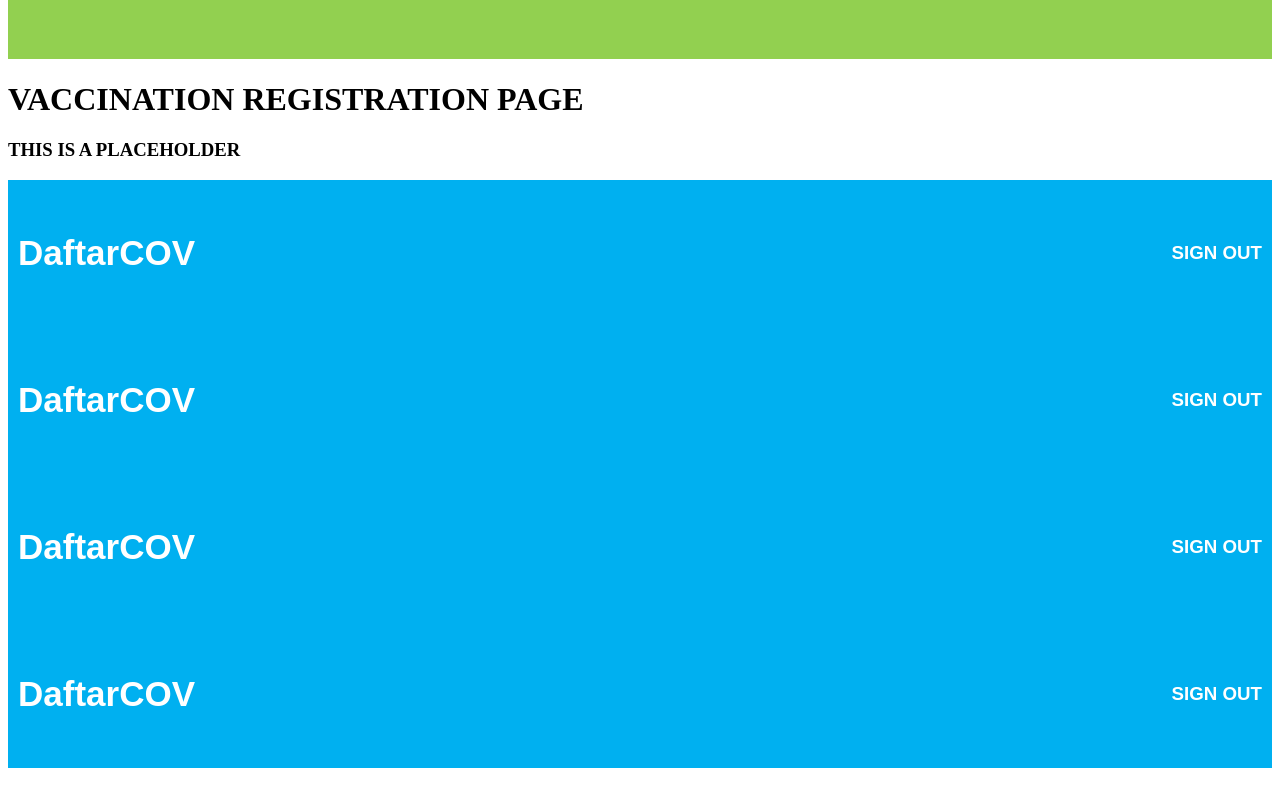
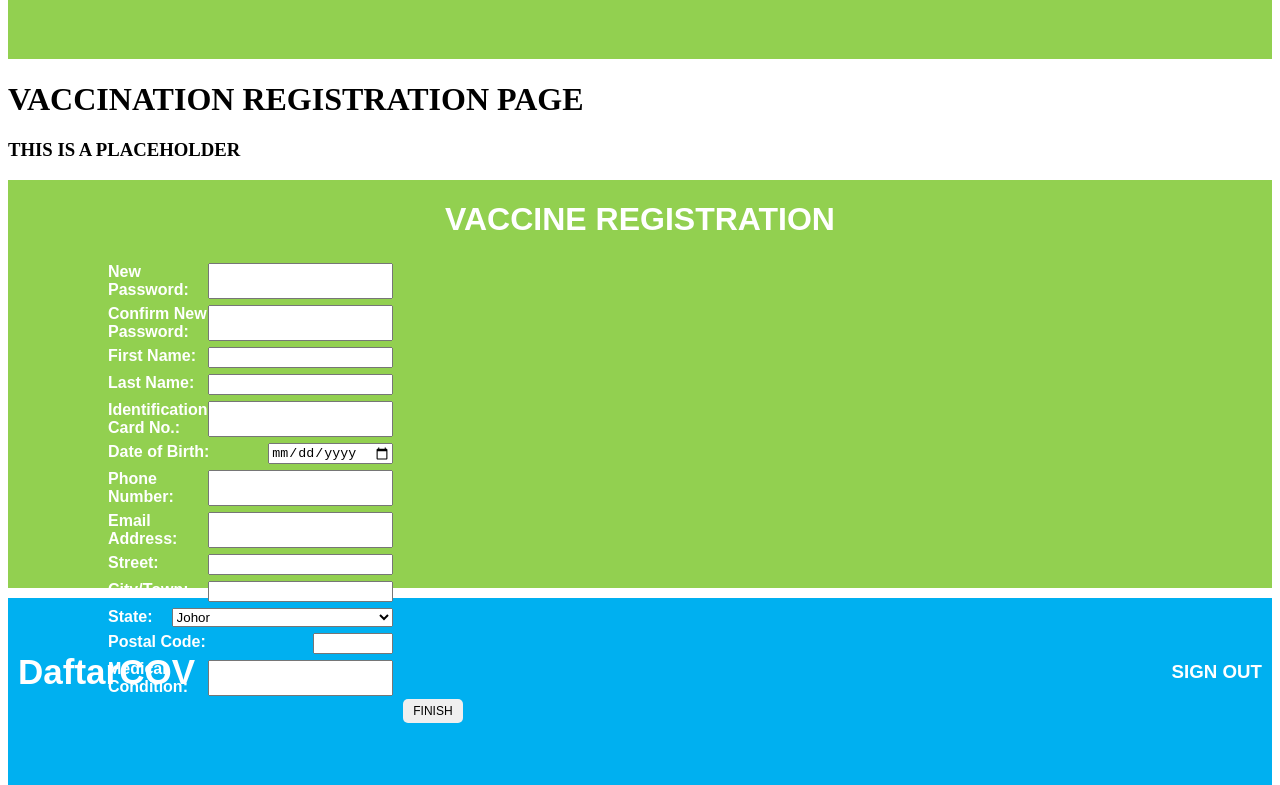
Before and after one commit to k7-github/DaftarCOV-App, a React (Create React App) app: page / in a window 1280 px wide. Shown: the part 652-1437 px from the top of the page. Built offline with nearby package versions, Linux system fonts and the light colour scheme.

Commit message:
Update page2-sign-up.js
signUpPage is renamed SignUpPage
as per naming convention.

```diff
--- a/src/components/page2-sign-up.js
+++ b/src/components/page2-sign-up.js
@@ -1,12 +1,209 @@
 import React from 'react'
+import { useState } from 'react'
 import Masthead from './masthead-green'
 import SignUp from './sign-up'
 
-export default function signUpPage () {
+export default function SignUpPage () {
+  const [formData, setFormData] = useState(
+    {
+      newPassword: "",
+      confirmPassword: "",
+      firstName: "",
+      lastName: "",
+      cardNo: "",
+      dateBirth: "",
+      phoneNo: "",
+      emailAddress: "",
+      street: "",
+      cityTown: "",
+      state: "",
+      postalCode: "",
+      medical: ""
+    }
+  )
+
+  function handleChange(event) {
+    const {name, value,} = event.target
+    setFormData(prevFormData => {
+        return {
+            ...prevFormData,
+            [name]: value
+        }
+    })
+}
+
+function handleSubmit(event) {
+  event.preventDefault()
+  // console.log(formData)
+}
   return (
     <div>
         <Masthead />
         <SignUp/>
+        <main className='signUpSection'>
+          <h1 class="inputTitle">VACCINE REGISTRATION</h1>
+          <form onSubmit={handleSubmit}>
+            <div className='inputLeft'>
+              <div class="inputField" id="newPassword">
+              {/* This is one of the many webforms in this page. */}
+                  <label htmlFor="newPassword">New Password: </label>
+                  <input
+                      onChange={handleChange}
+                      type="password"
+                      id="newPassword"
+                      name="newPassword"
+                      value={formData.newPassword}
+                      required />
+              </div>
+              <div class="inputField" id="confirmPassword">
+                  <label htmlFor="confirmPassword">Confirm New Password: </label>
+                  <input
+                      onChange={handleChange}
+                      type="password"
+                      id="confirmPassword"
+                      name="confirmPassword"
+                      value={formData.confirmPassword}
+                      required />
+              </div>
+              <div class="inputField" id="firstName">
+                  <label htmlFor="firstName">First Name: </label>
+                  <input
+                      onChange={handleChange}
+                      type="text"
+                      id="firstName"
+                      name="firstName"
+                      value={formData.firstName}
+                      required />
+              </div>
+              <div class="inputField" id="lastName">
+                  <label htmlFor="lastName">Last Name: </label>
+                  <input
+                      onChange={handleChange}
+                      type="text"
+                      id="lastName"
+                      name="lastName"
+                      value={formData.lastName}
+                      required />
+              </div>
+              <div class="inputField" id="cardNo">
+                  <label htmlFor="cardNo">Identification Card No.: </label>
+                  <input
+                      onChange={handleChange}
+                      type="text"
+                      id="cardNo"
+                      name="cardNo"
+                      value={formData.cardNo}
+                      pattern="[0-9]{6}-[0-9, X]{2}-[0-9, X]{4}"
+                      required />
+              </div>
+              <div class="inputField" id="dateBirth">
+                  <label htmlFor="dateBirth">Date of Birth: </label>
+                  <input
+                      onChange={handleChange}
+                      type="date"
+                      id="dateBirth"
+                      name="dateBirth"
+                      value={formData.dateBirth}
+                      required />
+              </div>
+              <div class="inputField" id="phoneNo">
+                  <label htmlFor="phoneNo">Phone Number: </label>
+                  <input
+                      onChange={handleChange}
+                      type="tel"
+                      id="phoneNo"
+                      name="phoneNo"
+                      value={formData.phoneNo}
+                      pattern="[0-9]{3}-[0-9, X]{3} [0-9, X]{4}"
+                      required />
+              </div>
+              <div class="inputField" id="emailAddress">
+                  <label htmlFor="emailAddress">Email Address: </label>
+                  <input
+                      onChange={handleChange}
+                      type="email"
+                      id="emailAddress"
+                      name="emailAddress"
+                      value={formData.emailAddress}
+                      pattern="[0-9]{3}-[0-9, X]{3} [0-9, X]{4}"
+                      required />
+              </div>
+            </div>
+            <div className='inputRight'>
+                <div class="inputField" id="street">
+                      <label htmlFor="street">Street: </label>
+                      <input
+                          onChange={handleChange}
+                          type="text"
+                          id="street"
+                          name="street"
+                          value={formData.street}
+                          required />
+                  </div>
+                  <div class="inputField" id="cityTown">
+                      <label htmlFor="cityTown">City/Town: </label>
+                      <input
+                          onChange={handleChange}
+                          type="text"
+                          id="cityTown"
+                          name="cityTown"
+                          value={formData.cityTown}
+                          required />
+                  </div>
+                  <div class="inputField" id="state">
+                      <label htmlFor="state">State: </label>
+                      <select
+                          onChange={handleChange}
+                          id="state"
+                          name="state"
+                          value={formData.state}
+                          required
+                          >
+                          <option value="Johor">Johor</option>
+                          <option value="Kedah">Kedah</option>
+                          <option value="Kelantan">Kelantan</option>
+                          <option value="Melaka">Melaka</option>
+                          <option value="Negeri Sembilan">Negeri Sembilan</option>
+                          <option value="Pahang">Pahang</option>
+                          <option value="Pulau Pinang">Pulau Pinang</option>
+                          <option value="Perak">Perak</option>
+                          <option value="Perlis">Perlis</option>
+                          <option value="Sabah">Sabah</option>
+                          <option value="Sarawak">Sarawak</option>
+                          <option value="Selangor">Selangor</option>
+                          <option value="Terengganu">Terengganu</option>
+                          <option value="Federal Territory of Kuala Lumpur">Federal Territory of Kuala Lumpur</option>
+                          <option value="Federal Territory of Labuan">Federal Territory of Labuan</option>
+                          <option value="Federal Territory of Putrajaya">Federal Territory of Putrajaya</option>
+                      </select>
+                  </div>
+                  <div class="inputField" id="postalCode">
+                      <label htmlFor="postalCode">Postal Code: </label>
+                      <input
+                          onChange={handleChange}
+                          type="number"
+                          id="postalCode"
+                          name="postalCode"
+                          value={formData.postalCode}
+                          min="10000" max="99999"
+                          required />
+                  </div>
+                  <div class="inputField" id="medical">
+                      <label htmlFor="medical">Medical Condition: </label>
+                      <input
+                          onChange={handleChange}
+                          type="text"
+                          id="medical"
+                          name="medical"
+                          value={formData.medical}
+                          required />
+                  </div>
+            </div>
+            <div class="inputButtonSection">
+              <button class="inputButtons">FINISH</button>
+            </div>
+          </form>
+        </main>
     </div>
   )
 }
```
